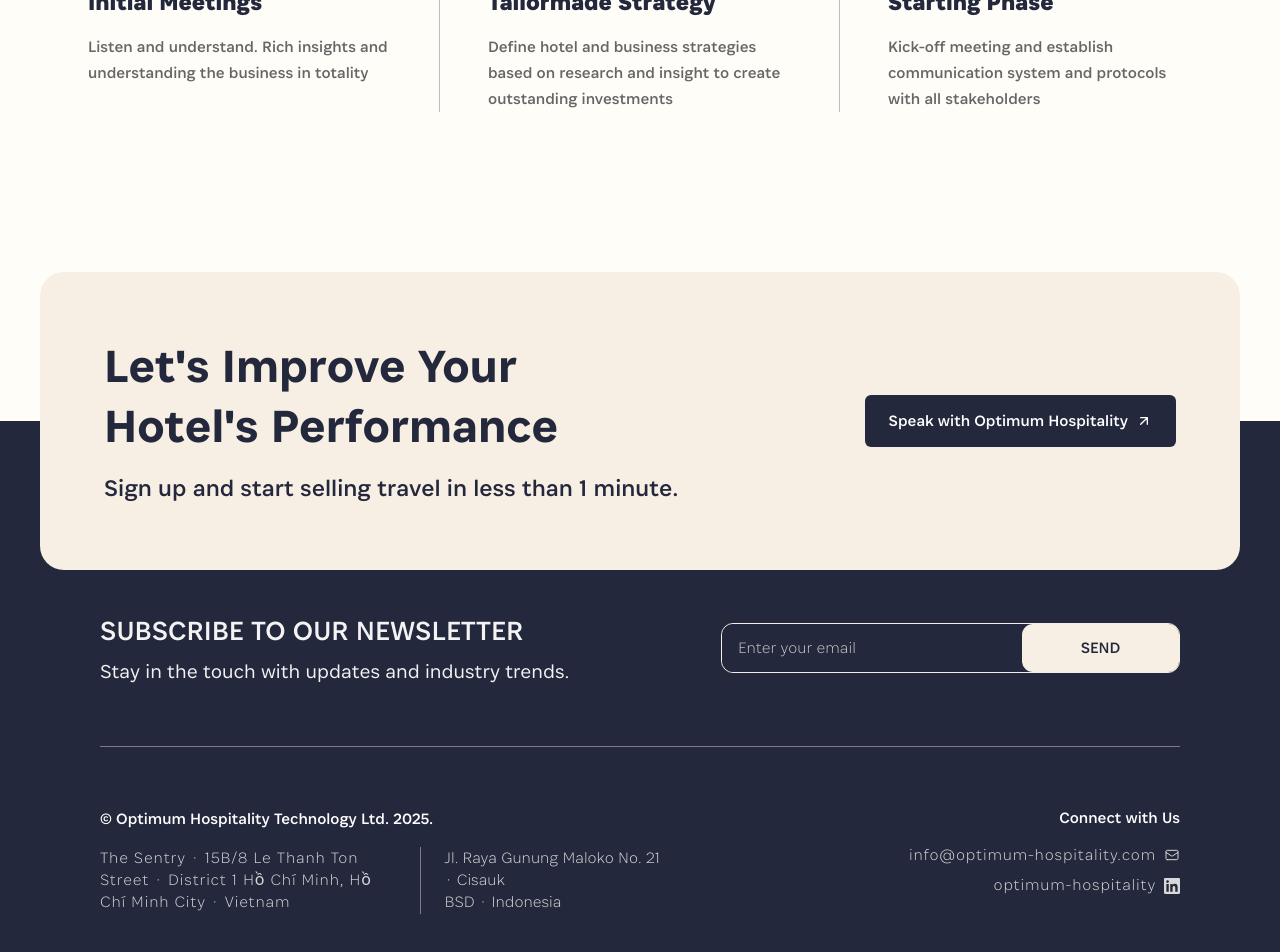
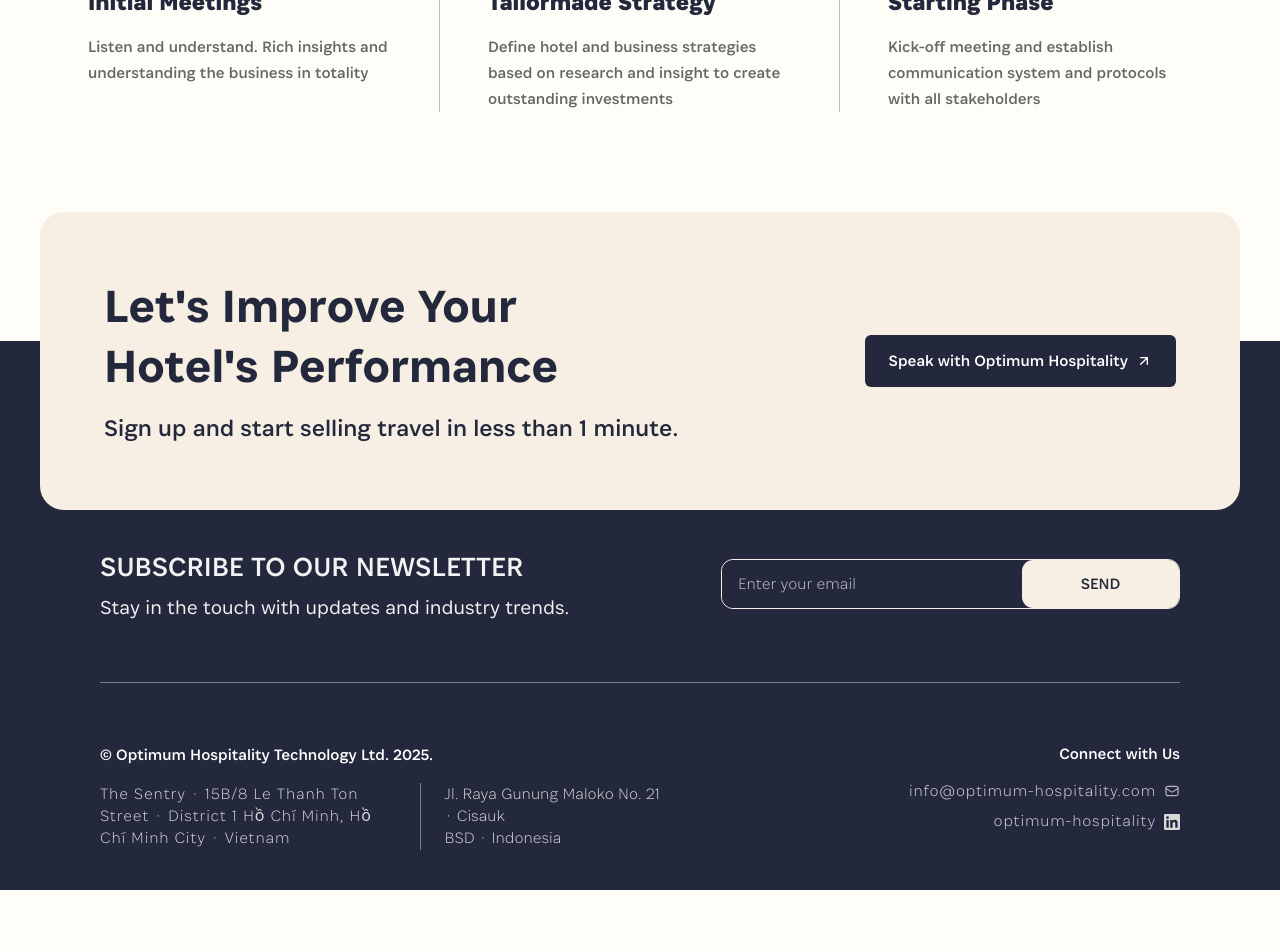
Before and after one commit to optimumhospitality/optimumhospitaity, a React (Vite) app: page /about in a window 1280 px wide. Shown: the part 5434-6386 px from the top of the page. After the commit the page ends 6324 px from the top, so only its background shows below. Built offline with nearby package versions, Linux system fonts and the light colour scheme.

Commit message:
solve padding issue

```diff
--- a/src/components/about/Leadership.tsx
+++ b/src/components/about/Leadership.tsx
@@ -6,7 +6,7 @@ const leadershipTeam = teamMembersData.slice(0, 3);
 
 export default function Leadership() {
   return (
-        <section className="bg-[#FFFDF8] py-16 sm:py-20 lg:py-24 ">
+    <section className="bg-tertinary py-16 sm:py-20 lg:py-24 ">
       <div className="max-w-[1440px] mx-auto px-4 sm:px-6 md:px-8 lg:px-12 xl:px-[100px]">
         {/* Section Header */}
         <div className="text-center mb-12 sm:mb-16 lg:mb-20">
--- a/src/components/about/Operate.tsx
+++ b/src/components/about/Operate.tsx
@@ -39,7 +39,7 @@ export default function Operate() {
           </div>
 
           {/* Operation Steps */}
-          <div className="pb-[120px] grid grid-cols-1 md:grid-cols-3 divide-y md:divide-y-0 md:divide-x divide-primary/30">
+          <div className="pb-[100px] grid grid-cols-1 md:grid-cols-3 divide-y md:divide-y-0 md:divide-x divide-primary/30">
             {operationSteps.map((step) => (
               <div
                 key={step.number}
@@ -70,7 +70,7 @@ export default function Operate() {
       {/* Stats Section - Using Common Component */}
 
 
-      <div className="h-[80px] bg-tertinary"></div>
+
     </section>
   );
 }
--- a/src/components/about/Understanding.tsx
+++ b/src/components/about/Understanding.tsx
@@ -22,7 +22,7 @@ const locations: Location[] = [
 
 export default function Understanding() {
     return (
-        <section className="bg-[#FFFDF8] py-16 sm:py-20 lg:py-2">
+        <section className="bg-tertinary py-16 sm:py-20 lg:py-2">
             <div className="max-w-[1440px] mx-auto px-4 sm:px-6 md:px-8 lg:px-12 xl:px-[100px]">
                 {/* Section Header */}
                 <div className="text-center mb-12 sm:mb-16 lg:mb-20">
--- a/src/components/contact/ContactForm.tsx
+++ b/src/components/contact/ContactForm.tsx
@@ -36,7 +36,7 @@ export default function ContactForm() {
   };
 
   return (
-    <section className="bg-tertinary py-12 md:py-16 lg:py-20">
+    <section className="bg-tertinary py-12 md:py-25 lg:py-25 ">
       {/* Success Snackbar */}
       {typeof document !== 'undefined' && createPortal(
         <div
--- a/src/components/home/AboutUs.tsx
+++ b/src/components/home/AboutUs.tsx
@@ -62,7 +62,7 @@ export default function AboutUs() {
   }, [isReady]);
 
   return (
-    <section ref={sectionRef} className="bg-tertinary pb-32 pt-15">
+    <section ref={sectionRef} className="bg-tertinary pb-25 pt-15">
       {/* Section Header */}
       <div className="text-center  px-4">
         <h2 className="text-2xl sm:text-3xl md:text-4xl lg:text-[48px] font-medium text-primary mb-2">
--- a/src/components/layout/Footer.tsx
+++ b/src/components/layout/Footer.tsx
@@ -18,11 +18,13 @@ export default function Footer() {
   };
 
   return (
-    <footer className="relative -mt-10">
+    <footer className="bg-tertinary relative ">
       {/* Success Snackbar */}
-      {typeof document !== 'undefined' && createPortal(
+      {typeof document !== "undefined" &&
+        createPortal(
           <div
-          className={`fixed bottom-6 left-1/2 -translate-x-1/2 z-[9999] transition-all duration-300 ${showSnackbar
+            className={`fixed bottom-6 left-1/2 -translate-x-1/2 z-[9999] transition-all duration-300 ${
+              showSnackbar
                 ? "opacity-100 translate-y-0"
                 : "opacity-0 translate-y-4 pointer-events-none"
             }`}
@@ -42,13 +44,12 @@ export default function Footer() {
         )}
 
       {/* CTA Section - Secondary/Yellow Background - Overlapping strip */}
-      <div className="relative z-10">
+      <div className="relative z-10 ">
         {/* Split background - top tertinary, bottom primary */}
-        <div className="absolute inset-0 pointer-events-none">
+        <div className="absolute inset-0 lg:-top-10 pointer-events-none">
           <div className="h-1/2 bg-tertinary"></div>
           <div className="h-1/2 bg-primary"></div>
         </div>
-
         {/* CTA Content */}
         <div className="relative z-10 max-w-[1440px] mx-auto px-4 sm:px-6 max-lg:px-4 lg:px-10">
           <div className="bg-secondary rounded-2xl sm:rounded-3xl px-5 sm:px-6 max-lg:px-6 lg:px-16 py-8 sm:py-10 md:py-12 lg:py-16 overflow-hidden">
@@ -91,7 +92,7 @@ export default function Footer() {
       </div>
 
       {/* Footer Section - Primary/Blue Background */}
-      <div className="bg-primary">
+      <div className="bg-primary -mt-1">
         <div className="max-w-[1440px] mx-auto px-4 sm:px-6 md:px-8 lg:px-12 xl:px-[100px] py-10">
           {/* Newsletter Row */}
           <div className="flex flex-col lg:flex-row lg:items-center lg:justify-between gap-6 ">
@@ -105,7 +106,10 @@ export default function Footer() {
             </div>
 
             {/* Email Input */}
-            <form onSubmit={handleSubmit} className="flex flex-col sm:flex-row gap-3 sm:gap-0 w-full sm:w-auto">
+            <form
+              onSubmit={handleSubmit}
+              className="flex flex-col sm:flex-row gap-3 sm:gap-0 w-full sm:w-auto"
+            >
               <div className="flex border-[1px] border-secondary rounded-[12px] w-full sm:w-auto">
                 <input
                   type="email"
@@ -113,7 +117,10 @@ export default function Footer() {
                   placeholder="Enter your email"
                   className="px-4 py-3 bg-primary text-white placeholder:text-[#CACACA] text-[16px] rounded-l-[12px] font-[200] focus:outline-none focus:border-white/40 flex-1 sm:flex-none sm:w-[250px] md:w-[300px] min-w-0"
                 />
-                <button type="submit" className="px-4 sm:px-6 py-3 bg-[#F7EFE3] text-primary text-[16px]  border-secondary font-normal rounded-[11px] hover:bg-white/90 transition-colors whitespace-nowrap lg:w-[157px]">
+                <button
+                  type="submit"
+                  className="px-4 sm:px-6 py-3 bg-[#F7EFE3] text-primary text-[16px]  border-secondary font-normal rounded-[11px] hover:bg-white/90 transition-colors whitespace-nowrap lg:w-[157px]"
+                >
                   SEND
                 </button>
               </div>
--- a/src/components/service-detail/ServiceDescription.tsx
+++ b/src/components/service-detail/ServiceDescription.tsx
@@ -15,7 +15,7 @@ export default function ServiceDescription({
     ctaBox,
 }: ServiceDescriptionProps) {
     return (
-        <section className="bg-tertinary py-12 sm:py-16 md:py-20 lg:py-28">
+        <section className="bg-tertinary py-12 sm:py-16 md:py-20 lg:py-25">
             <div className="max-w-[1440px] mx-auto px-4 sm:px-6 md:px-8 lg:px-10 xl:px-[40px]">
                 <div className="flex flex-col-reverse lg:flex-row lg:items-start gap-6 sm:gap-8 lg:gap-12 xl:gap-16">
                     {/* Left Side - Scrollable Feature Points */}
--- a/src/components/team/TeamMembers.tsx
+++ b/src/components/team/TeamMembers.tsx
@@ -190,7 +190,7 @@ function TeamMemberCard({ member }: { member: TeamMember }) {
 
 export default function TeamMembers() {
   return (
-    <section className="py-16 sm:py-35 bg-tertinary">
+    <section className=" sm:py-25 bg-tertinary">
       <div className="max-w-[1440px] mx-auto px-4 sm:px-6 md:px-8 lg:px-10 xl:px-[40px]">
         {teamData.map((section, sectionIndex) => (
           <div
--- a/src/index.css
+++ b/src/index.css
@@ -72,9 +72,9 @@
 
 @theme {
   /* Primary Colors */
-  --color-primary: #23283C;
-  --color-secondary: #F7EFE3;
-  --color-tertinary: #FFFDF8;
+  --color-primary: #23283c;
+  --color-secondary: #f7efe3;
+  --color-tertinary: #fffdf8;
 
   /* Font Family */
   --font-sans: "AssociateSans", system-ui, Arial, sans-serif;
@@ -113,7 +113,7 @@ body {
   font-family: "AssociateSans", system-ui, Arial, sans-serif;
   margin: 0;
   padding: 0;
-  background-color: var(--color-primary);
+  background-color: var(--color-tertinary);
   color: var(--color-secondary);
   -webkit-font-smoothing: antialiased;
   -moz-osx-font-smoothing: grayscale;
```
Lines whose indentation alone changed are shown as unchanged.
